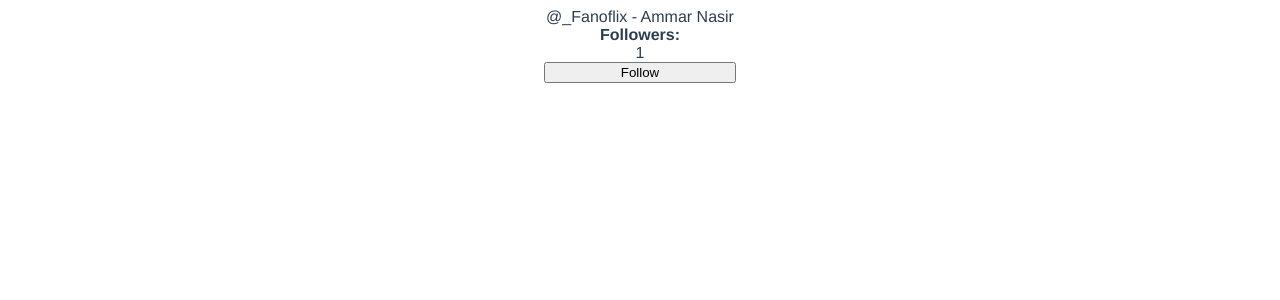
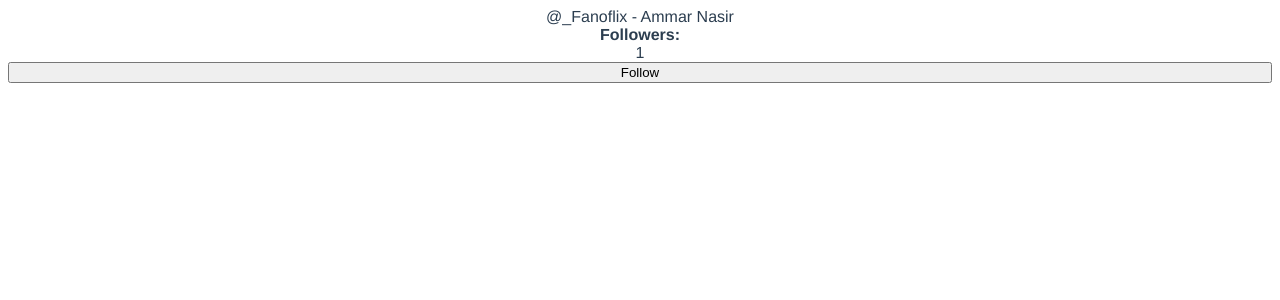
Before and after one commit to Fanoflix/twitter-clone, a Vue app: page / in a window 1280 px wide. Shown: the top 300 px of the page. Built offline with nearby package versions, Linux system fonts and the light colour scheme.

Commit message:
Updated App.vue
Removed Button styling

```diff
--- a/src/App.vue
+++ b/src/App.vue
@@ -60,9 +60,4 @@ export default {
   flex-direction: column;
   text-align: center;
 }
-
-button{
-  width: 2in;
-  align-self: center;
-}
 </style>
```
